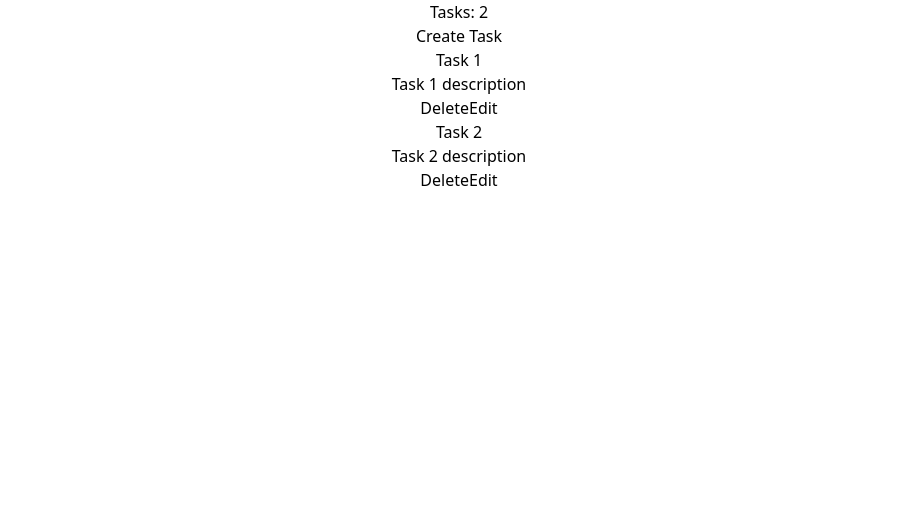
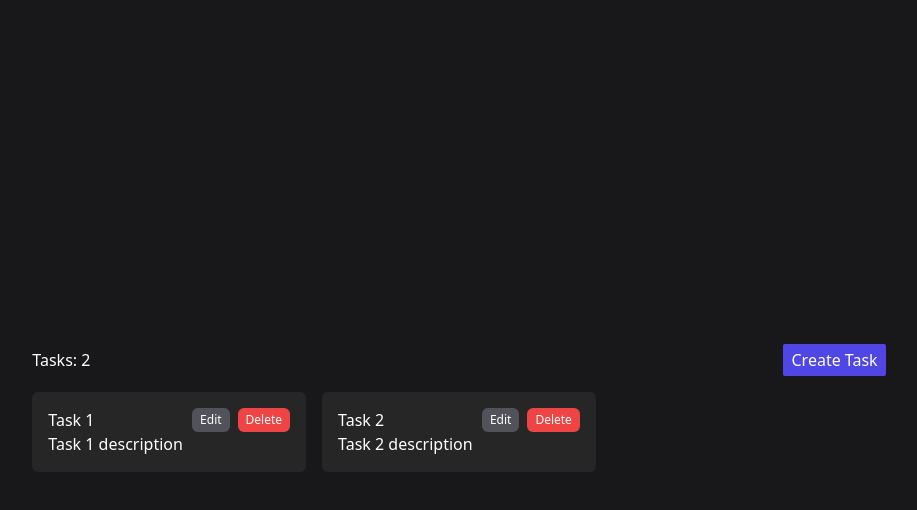
Before and after one commit to BrayanGuerreroXD/react-rtk-crud, a React (Create React App) app: page / in a window 1280 px wide. Shown: the top 510 px of the page, without its empty margins (181-1098 px from the left). Built offline with nearby package versions, Linux system fonts and the light colour scheme; the HTML template or start-up script is replaced by a standard one.

Commit message:
Add styles with tailwindcss

```diff
--- a/src/App.js
+++ b/src/App.js
@@ -8,7 +8,8 @@
 
 function App() {
   return (
-    <div className="App">
+    <div className="bg-zinc-900 h-screen text-white">
+      <div className="flex items-center justify-center h-full">
         <BrowserRouter>
           <Routes>
             <Route path="/" element={<TaskList />} />
@@ -17,6 +18,7 @@
           </Routes>
         </BrowserRouter>
       </div>
+    </div>
   );
 }
 
--- a/src/components/TaskForm.jsx
+++ b/src/components/TaskForm.jsx
@@ -47,22 +47,26 @@
   }, []);
 
   return (
-    <form onSubmit={handleSubmit}>
+    <form onSubmit={handleSubmit} className="bg-zinc-800 max-w-sm p-4">
+    <label htmlFor="title" className="block text-xs font-bold mb-2">Task:</label>
       <input
         name="title"
         type="text"
         placeholder="title"
         onChange={handleChange}
         value={task.title}
+        className="w-full p-2 rounded-md bg-zinc-600 mb-2"
       />
+      <label htmlFor="description" className="block text-xs font-bold mb-2">Description:</label>
       <textarea
         name="description"
         placeholder="description"
         onChange={handleChange}
         value={task.description}
+        className="w-full p-2 rounded-md bg-zinc-600 mb-2"
       ></textarea>
 
-      <button>Save</button>
+      <button className="bg-indigo-600 px-2 py-1">Save</button>
     </form>
   );
 }
--- a/src/components/TaskList.jsx
+++ b/src/components/TaskList.jsx
@@ -11,22 +11,36 @@
   };
 
   return (
-    <div>
-      <header>
+    <div className="w-4/6">
+      <header className="flex justify-between items-center py-4">
         <h1>Tasks: {tasks.length}</h1>
-        <Link to='/create-task'>
+        <Link to="/create-task" className="bg-indigo-600 px-2 py-1 rounded-sm">
           Create Task
         </Link>
       </header>
 
-      {tasks.map((task) => (
-        <div key={task.id}>
-          <h3>{task.title}</h3>
-          <p>{task.description}</p>
-          <button onClick={() => handleDelete(task.id)}>Delete</button>
-          <Link to={`/edit-task/${task.id}`}>Edit</Link>
-        </div>
-      ))}
+      <div className="grid grid-cols-3 gap-4">
+        {tasks.map((task) => (
+          <div key={task.id} className="bg-neutral-800 p-4 rounded-md">
+            <header className="flex justify-between">
+              {/* Title */}
+              <h3>{task.title}</h3>
+              {/* Buttons Edit - Delete */}
+              <div className="flex gap-x-2">
+                <Link
+                  to={`/edit-task/${task.id}`}
+                  className="bg-zinc-600 px-2 py-1 text-xs rounded-md"
+                >Edit</Link>
+                <button
+                  onClick={() => handleDelete(task.id)}
+                  className="bg-red-500 px-2 py-1 text-xs rounded-md"
+                >Delete</button>
+              </div>
+            </header>
+            <p>{task.description}</p>
+          </div>
+        ))}
+      </div>
     </div>
   );
 }
```
Lines whose indentation alone changed are shown as unchanged.
